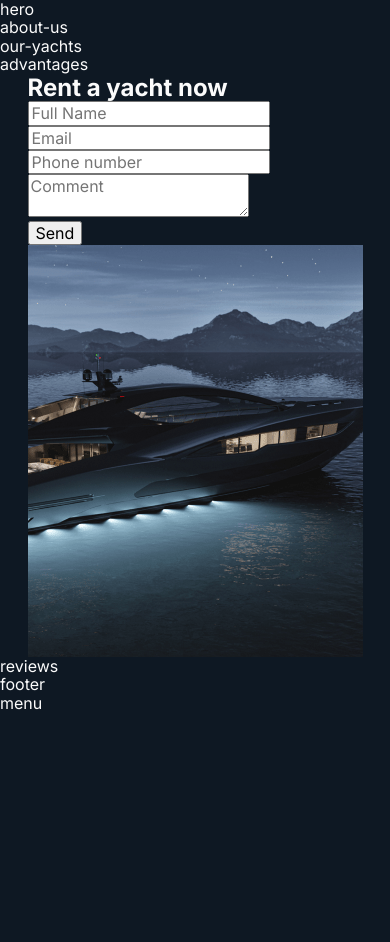
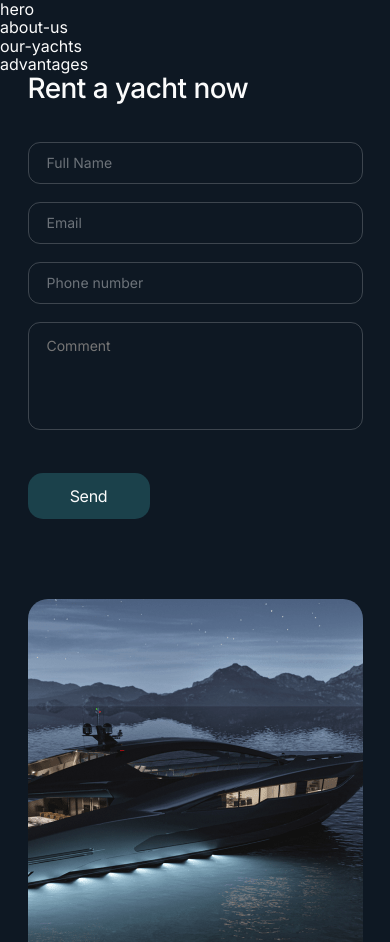
Before and after one commit to SokolovskyiAnatolii/goit-project-11, a website built with Vite: page src/index.html in a window 390 px wide. Shown: the top 942 px of the page. Before the commit the page ends 844 px from the top, so only its background shows below. Built offline with nearby package versions, Linux system fonts and the light colour scheme.

Commit message:
done mobile css

```diff
--- a/src/css/rent-a-yacht.css
+++ b/src/css/rent-a-yacht.css
@@ -0,0 +1,77 @@
+.section-title {
+  line-height: 28px;
+  letter-spacing: -0.56px;
+  text-align: start;
+  margin-bottom: 40px;
+}
+.rent-form {
+  margin-bottom: 80px;
+}
+.rent-input {
+  width: 100%;
+  height: 42px;
+  color: #fbfbfb;
+  background-color: transparent;
+  font-size: 14px;
+  line-height: 18px;
+  border-radius: 12px;
+  border: 1px solid rgba(251, 251, 251, 0.2);
+  outline: none;
+
+  margin-bottom: 18px;
+  padding-left: 18px;
+}
+.rent-input::placeholder {
+  color: rgba(251, 251, 251, 0.4);
+  font-size: 14px;
+  line-height: 18px;
+}
+
+.rent-comment {
+  width: 100%;
+  height: 108px;
+  color: #fbfbfb;
+  background-color: transparent;
+  font-size: 14px;
+  line-height: 18px;
+  border-radius: 12px;
+  border: 1px solid rgba(251, 251, 251, 0.2);
+  resize: none;
+  outline: none;
+
+  padding: 14px 18px;
+  margin-bottom: 40px;
+}
+.rent-comment ::placeholder {
+  color: rgba(251, 251, 251, 0.4);
+  font-size: 14px;
+  line-height: 18px;
+}
+.rent-input:hover,
+.rent-input:focus,
+.rent-comment:hover,
+.rent-comment:focus {
+  border-radius: 12px;
+  border: 1px solid rgba(251, 251, 251, 0.5);
+  transition: border-color 0.5s ease-in 0.3s;
+}
+.rent-btn {
+  width: 122px;
+  height: 46px;
+  color: #fbfbfb;
+  border-radius: 15px;
+  background: #1b414b;
+  letter-spacing: -0.28px;
+  border: none;
+  transition: background-color 0.5s ease-in 0.3s;
+  transition: color 0.5s ease-in 0.3s;
+}
+
+.rent-btn:hover,
+.rent-btn:focus {
+  background: #fbfbfb;
+  color: #1b414b;
+}
+.rent-img {
+  border-radius: 20px;
+}
--- a/src/partials/rent-a-yacht.html
+++ b/src/partials/rent-a-yacht.html
@@ -1,11 +1,11 @@
 <section class="rent-a-yacht" id="rent">
   <div class="container">
-    <h2 class="rent-title">Rent a yacht now</h2>
-    <form action="" class="rent-form">
+    <h2 class="section-title">Rent a yacht now</h2>
+    <form class="rent-form">
       <label>
         <input
           type="text"
-          class="rent-inputs"
+          class="rent-input"
           name="user-name"
           placeholder="Full Name"
           required
@@ -13,36 +13,37 @@
       </label>
       <label>
         <input
-          type="text"
-          class="rent-inputs"
+          type="email"
+          class="rent-input"
           name="user-email"
           placeholder="Email"
+          pattern="([A-z0-9_.-]{1,})@([A-z0-9_.-]{1,}).([A-z]{2,8})"
           required
-          pattern="([A-z0-9_.-]{1,})@([A-z0-9_.-]{1,}).([A-z]{2,8})"
         />
       </label>
       <label>
         <input
-          type="text"
-          class="rent-inputs"
-          name="user-number"
+          type="tel"
+          class="rent-input"
+          name="user-tel"
           placeholder="Phone number"
+          pattern="^\+\d{2}-\d{3}-\d{3}-\d{2}-\d{2}$"
           required
-          pattern="^\+\d{2}-\d{3}-\d{3}-\d{2}-\d{2}$"
         />
       </label>
       <textarea
         name="user-text"
         placeholder="Comment"
-        id=""
         class="rent-comment"
+        required
       ></textarea>
+      <button type="submit" class="rent-btn">Send</button>
     </form>
-    <button type="submit">Send</button>
     <img
       srcset="/img/mobile/rent-mob.png 1x, /img/mobile/rent-mob@2x.png 2x"
       src="/img/mobile/rent-mob.png"
       alt="yacht"
+      class="rent-img"
     />
   </div>
 </section>
```
